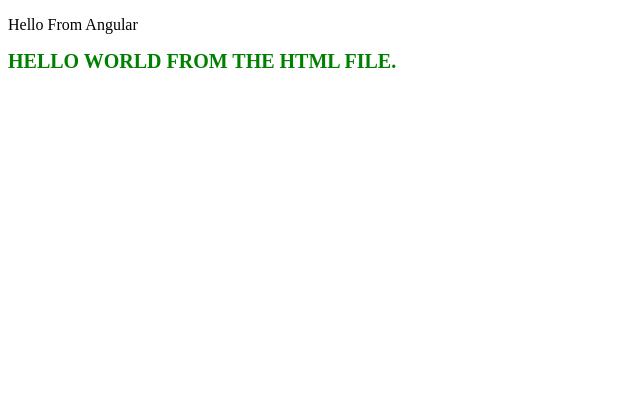
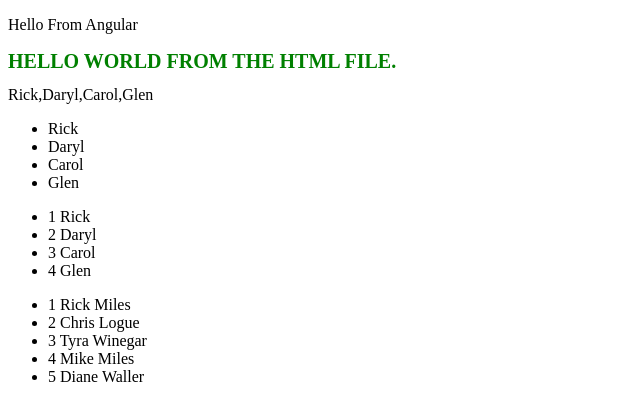
Before and after one commit to memiles47/AngularApp, an Angular app: page / in a window 1280 px wide. Shown: the top 420 px of the page, without its empty margins (0-640 px from the left). Built offline with nearby package versions, Linux system fonts and the light colour scheme.

Commit message:
Angular and JavaScript / TypeScript is going to take some getting used to and practice, much like C# and Python

```diff
--- a/src/app/Components/sandbox/sandbox.component.html
+++ b/src/app/Components/sandbox/sandbox.component.html
@@ -1 +1,21 @@
 <h1 class="special">Hello World from the HTML file.</h1>
+
+{{people}}
+
+<ul>
+  <li *ngFor = "let person of people">
+    {{person}}
+  </li>
+</ul>
+
+<ul>
+  <li *ngFor = "let person of people; let i = index">
+    {{i + 1}} {{person}}
+  </li>
+</ul>
+
+<ul>
+  <li *ngFor = "let person of people2; let i = index">
+    {{i + 1}} {{person.firstName}} {{person.lastName}}
+  </li>
+  </ul>
--- a/src/app/Components/sandbox/sandbox.component.ts
+++ b/src/app/Components/sandbox/sandbox.component.ts
@@ -8,5 +8,36 @@
 })
 
 export class SandboxComponent {
+  people = ['Rick', 'Daryl', 'Carl', 'Glen'];
 
+  people2 = [
+    {
+      firstName: 'Rick',
+      lastName: 'Miles'
+    },
+
+    {
+      firstName: 'Chris',
+      lastName: 'Logue'
+    },
+
+    {
+      firstName: 'Tyra',
+      lastName: 'Winegar'
+    },
+
+    {
+      firstName: 'Mike',
+      lastName: 'Miles'
+    },
+
+    {
+      firstName: 'Diane',
+      lastName: 'Waller'
+    },
+  ];
+
+  constructor() {
+    this.people[2] = 'Carol';
+  }
 }
```
